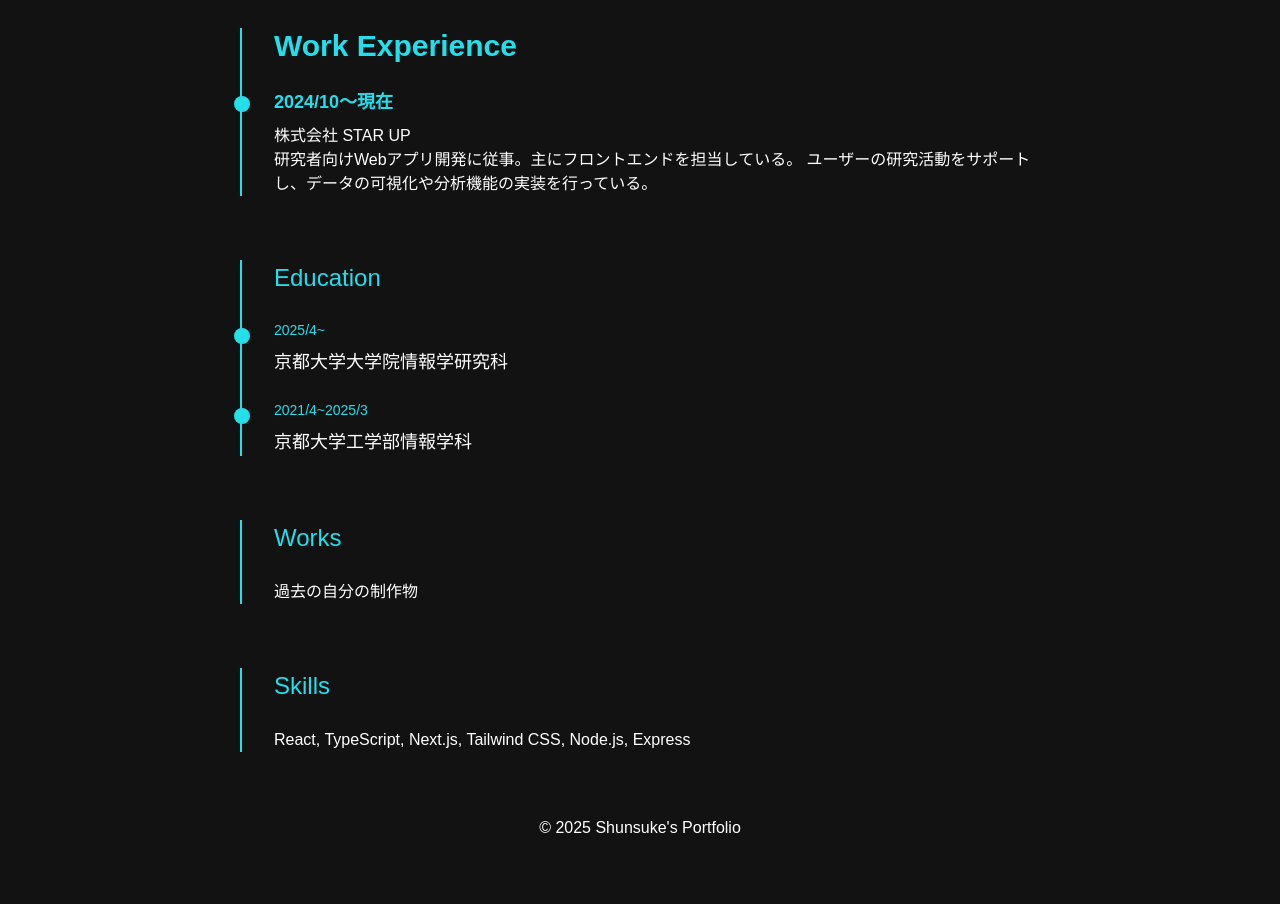
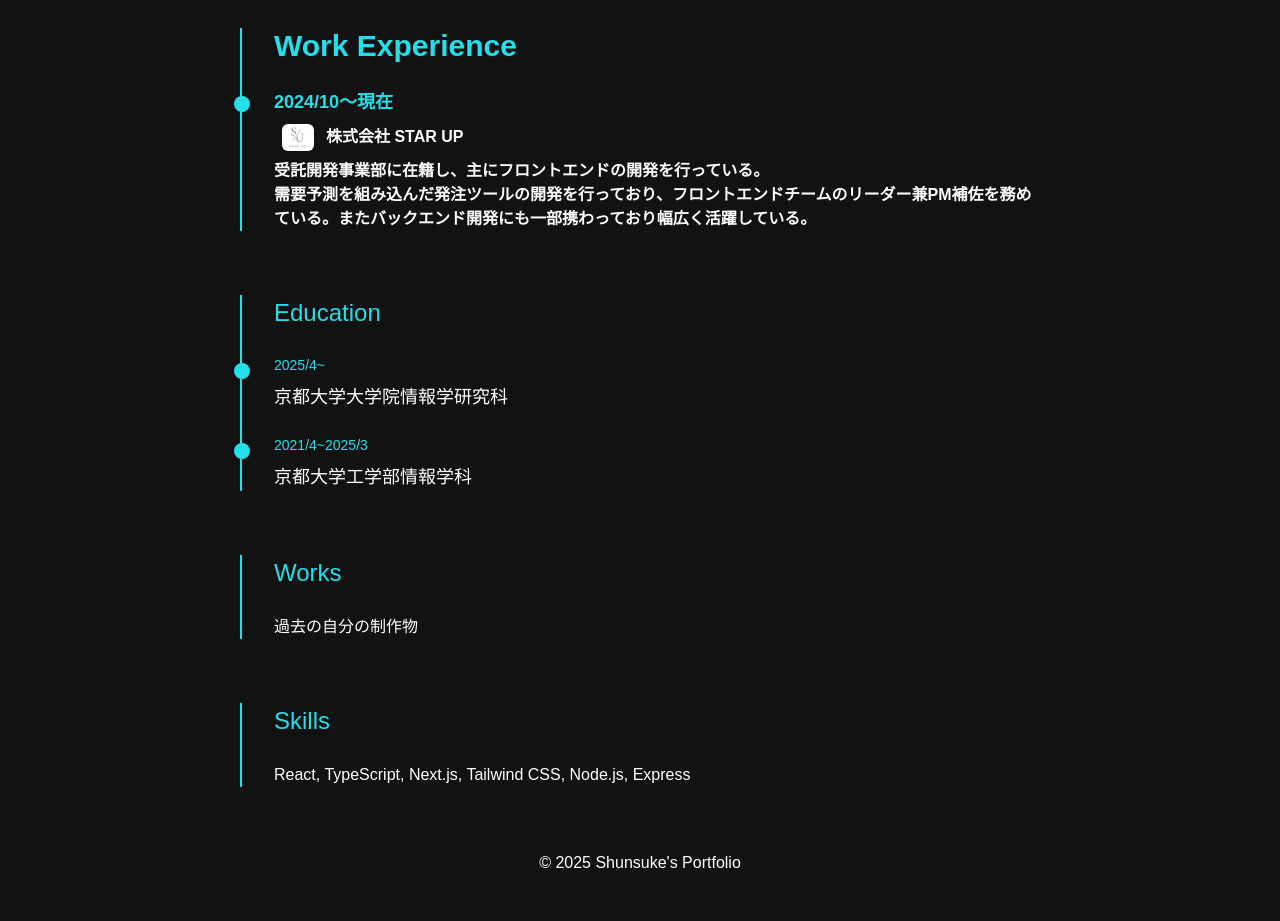
Before and after one commit to kimushun-65/Portfolio, a Next.js app in the folder frontend/: page / in a window 1280 px wide. Shown: the part 1240-2161 px from the top of the page. Built offline with nearby package versions, Linux system fonts and the light colour scheme.

Commit message:
workexperience

```diff
--- a/frontend/components/display/workExperienceSection.tsx
+++ b/frontend/components/display/workExperienceSection.tsx
@@ -1,3 +1,5 @@
+import Image from 'next/image';
+
 export default function WorkExperienceSection() {
   return (
     <div className='section work'>
@@ -6,10 +8,21 @@ export default function WorkExperienceSection() {
         <div className='mb-2 text-lg font-semibold text-blue-200'>
           2024/10〜現在
         </div>
-        <div className='company'>株式会社 STAR UP</div>
-        <p>
-          研究者向けWebアプリ開発に従事。主にフロントエンドを担当している。
-          ユーザーの研究活動をサポートし、データの可視化や分析機能の実装を行っている。
+        <div className='company flex items-center font-semibold'>
+        <Image
+            src='/images/starup.png'
+            alt='Star Up Logo'
+            width={32}
+            height={32}
+            className='ml-2 rounded-md mr-3'
+          />
+          株式会社 STAR UP
+        </div>
+        <p className='font-semibold mt-2'>
+          受託開発事業部に在籍し、主にフロントエンドの開発を行っている。
+        </p>
+        <p className='font-semibold'>
+          需要予測を組み込んだ発注ツールの開発を行っており、フロントエンドチームのリーダー兼PM補佐を務めている。またバックエンド開発にも一部携わっており幅広く活躍している。
         </p>
       </div>
     </div>
```
